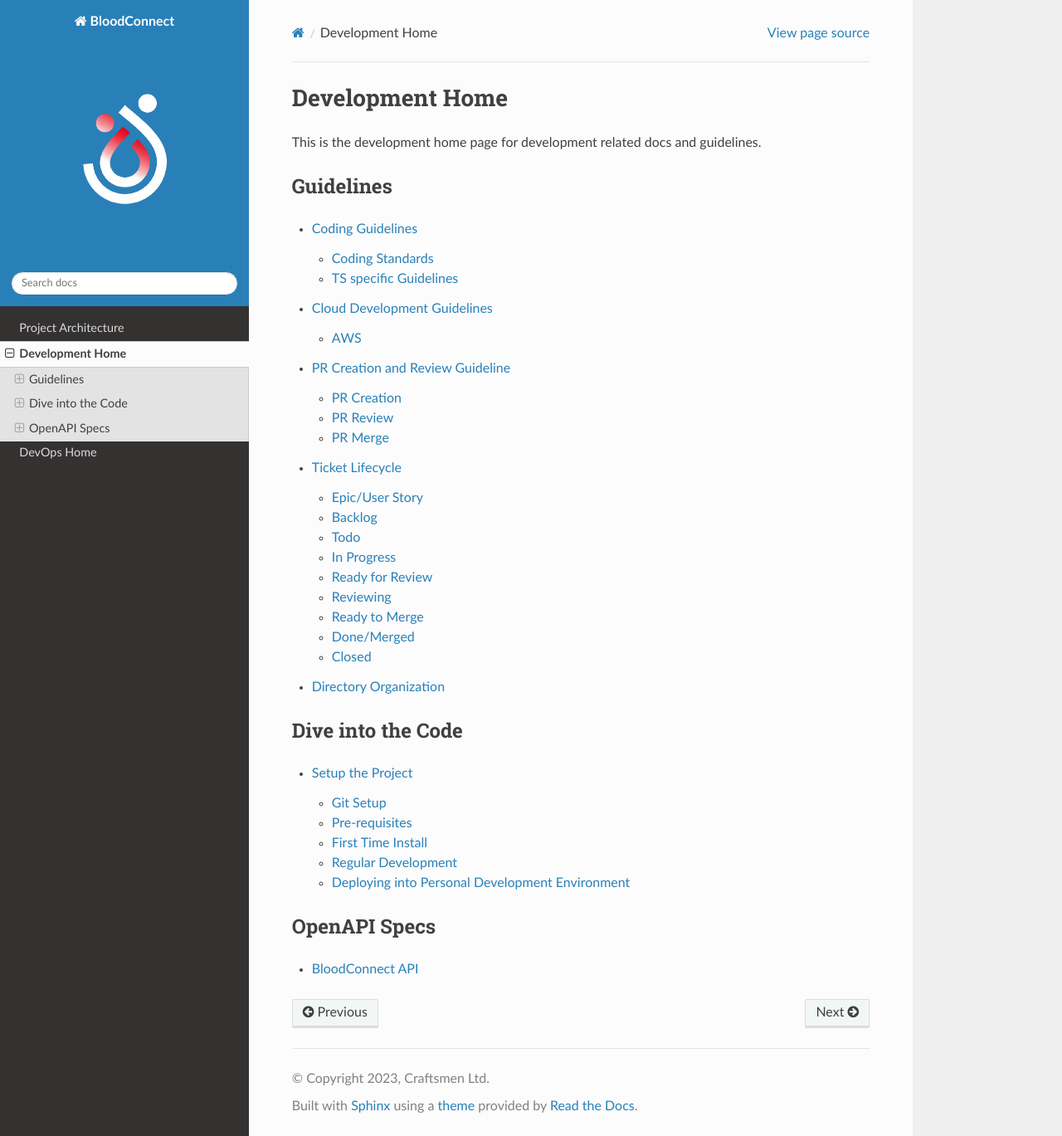
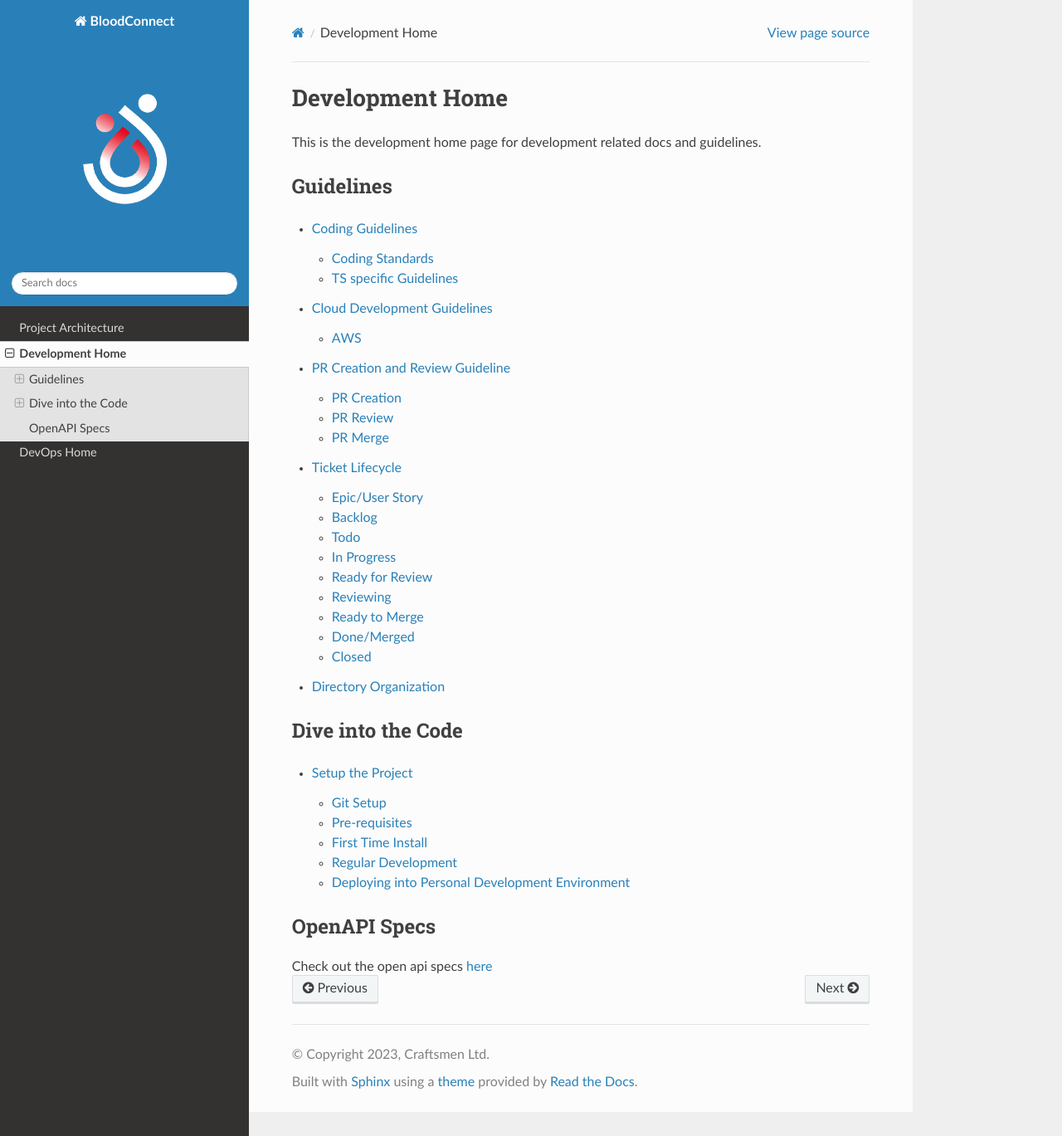
Before and after one commit to CraftsmenLtd/BloodConnect, a Sphinx documentation site: the page built from docs/development/index.rst, in a window 1280 px wide and 1369 px high. Shown: the whole window at 83% size. Built offline with Sphinx 7.4.7 and the Read the Docs theme 2.0.0, drawn with Linux system fonts in a browser that asks for light colours.

Commit message:
I-#93: openapi doc upgrade

```diff
--- a/docs/conf.py
+++ b/docs/conf.py
@@ -15,9 +15,9 @@ author = "Craftsmen Ltd"
 
 extensions = [
     "sphinx.ext.graphviz",
-    "sphinxcontrib.openapi"
+    "sphinxcontrib.redoc"
 ]
-graphviz_output_format = 'svg'
+graphviz_output_format = "svg"
 
 templates_path = ["templates"]
 exclude_patterns = ["_build", "Thumbs.db", ".DS_Store"]
@@ -34,3 +34,9 @@ html_css_files = [
 ]
 html_logo = "static/images/BloodConnect-icon.png"
 html_favicon = "static/images/favicon.ico"
+
+redoc = [{
+    "name": "BloodConnect API",
+    "page": "openapi/api",
+    "spec": f"openapi/v1/combined.yaml"
+}]
--- a/docs/development/OpenApiSpecs.rst
+++ /dev/null
@@ -1,5 +0,0 @@
-================
-BloodConnect API
-================
-
-.. openapi:: ../openapi/v1/api.yaml
--- a/docs/development/index.rst
+++ b/docs/development/index.rst
@@ -25,7 +25,7 @@ Dive into the Code
 
 OpenAPI Specs
 ~~~~~~~~~~~~~
-.. toctree::
-   :maxdepth: 2
 
-   OpenApiSpecs
+.. raw:: html
+
+   Check out the open api specs <a href="../openapi/api.html">here</a>
```
Also changed, not shown: 3 other files.
